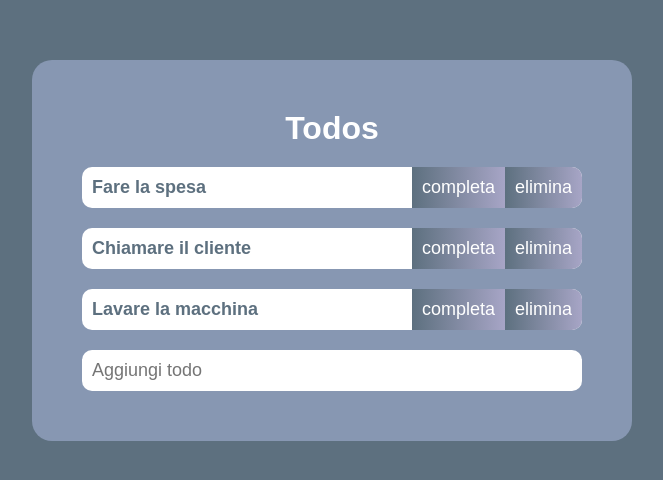
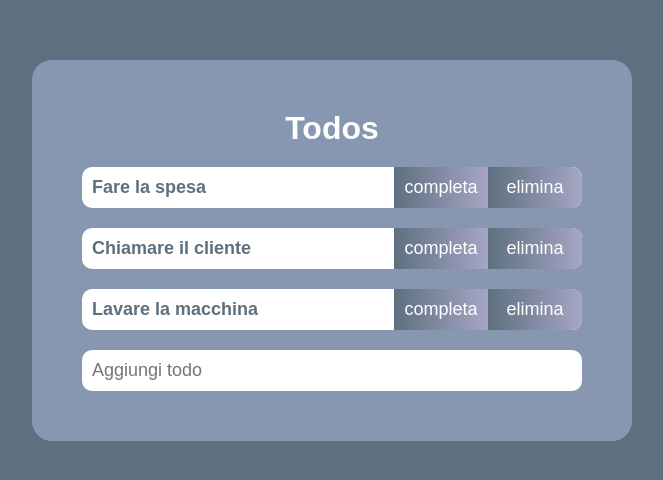
Before and after one commit to GalinaShcherbak84/my-app, a React (Create React App) app: page / in a window 1280 px wide. Shown: the part 150-630 px from the top of the page, without its empty margins (308-971 px from the left). Built offline with nearby package versions, Linux system fonts and the light colour scheme.

Commit message:
style changes

```diff
--- a/src/App.css
+++ b/src/App.css
@@ -56,7 +56,8 @@ h3{
   text-align:left;
 }
 button{
-  padding:10px 10px;
+  padding:10px 0;
+  width: 94px;
   font-size:18px;
   border-radius:0;
   border: 0;
@@ -66,6 +67,7 @@ button{
 button:last-child{
   border-radius:0 10px 10px 0;
 }
+
 .buttons{
   display:flex;
   flex-wrap: nowrap;
```
